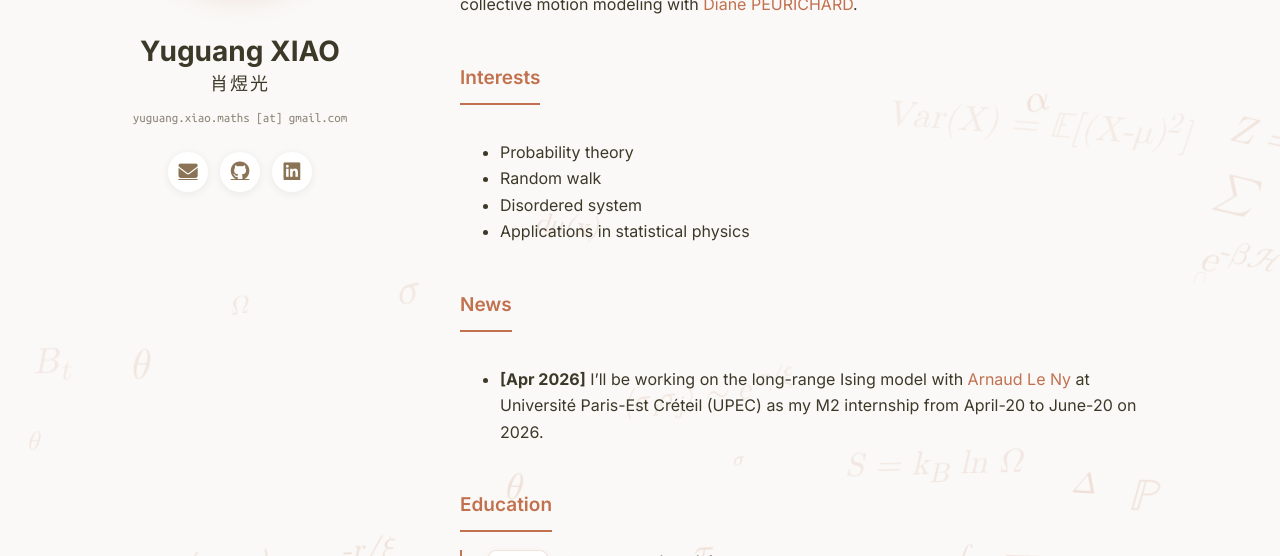
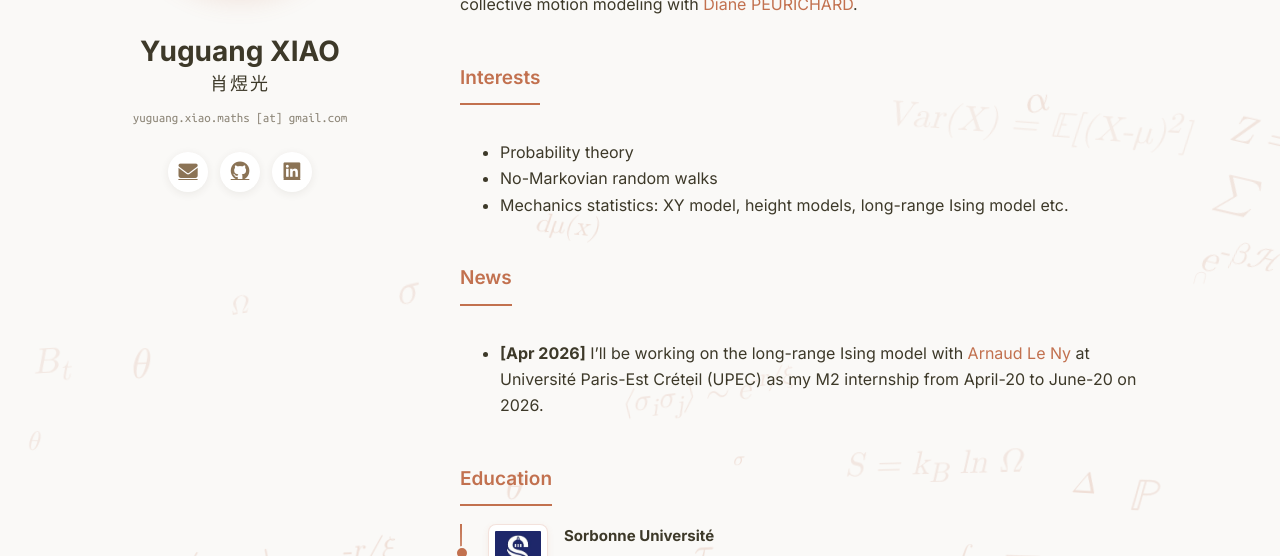
Before and after one commit to Lucien-XIAO/Lucien-XIAO.github.io, a Jekyll site: the page built from index.html, in a window 1280 px wide and 900 px high, cut to the strip 344-900 px from the top of the window. Built offline with Jekyll 4.4.1, drawn with Linux system fonts in a browser that asks for light colours; nearby versions of some CDN libraries; a style sheet for code colours, icons or effects is not loaded.

Commit message:
更新github6

```diff
--- a/index.html
+++ b/index.html
@@ -23,9 +23,8 @@ title: Yuguang XIAO - Homepage
     <div class="card">
       <ul class="custom-list">
         <li>Probability theory</li>
-        <li>Random walk</li>
-        <li>Disordered system</li>
-        <li>Applications in statistical physics</li>
+        <li>No-Markovian random walks</li>
+        <li>Mechanics statistics: XY model, height models, long-range Ising model etc.</li>
       </ul>
     </div>
   </div>
```
